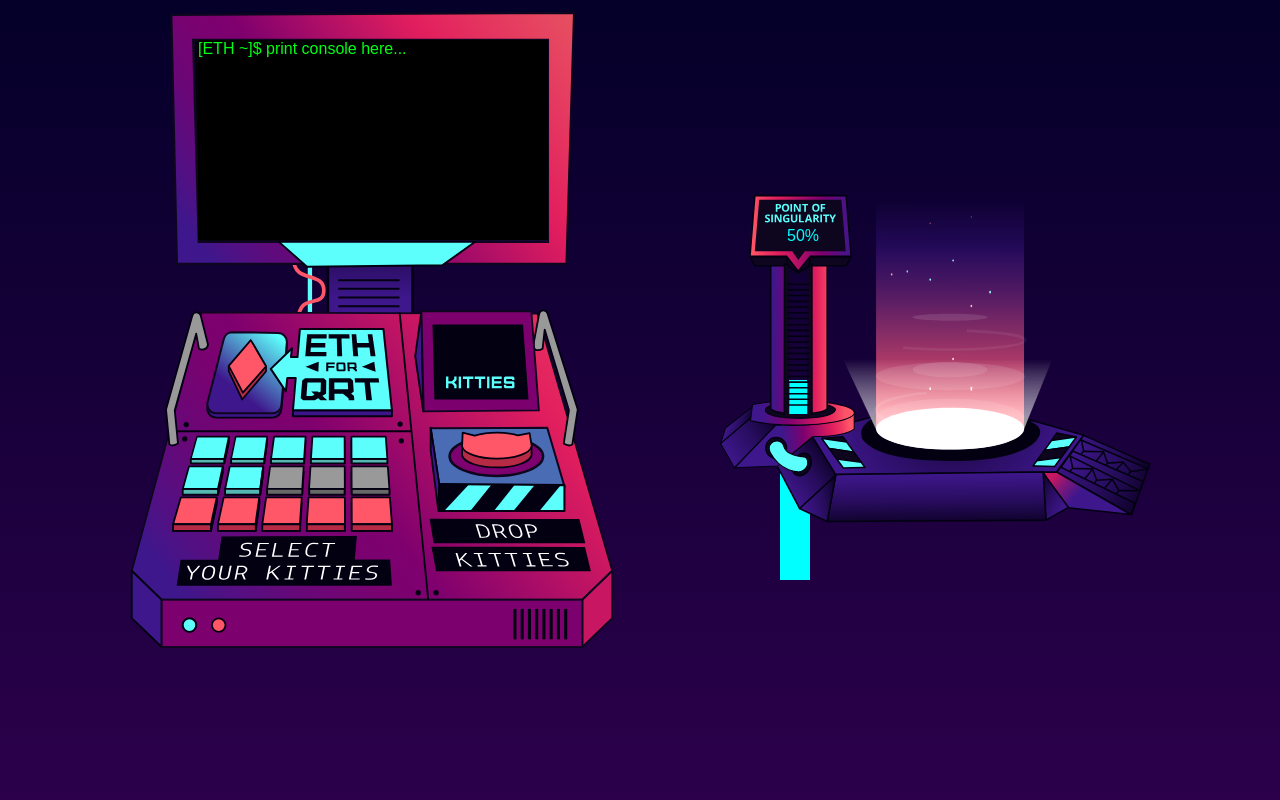
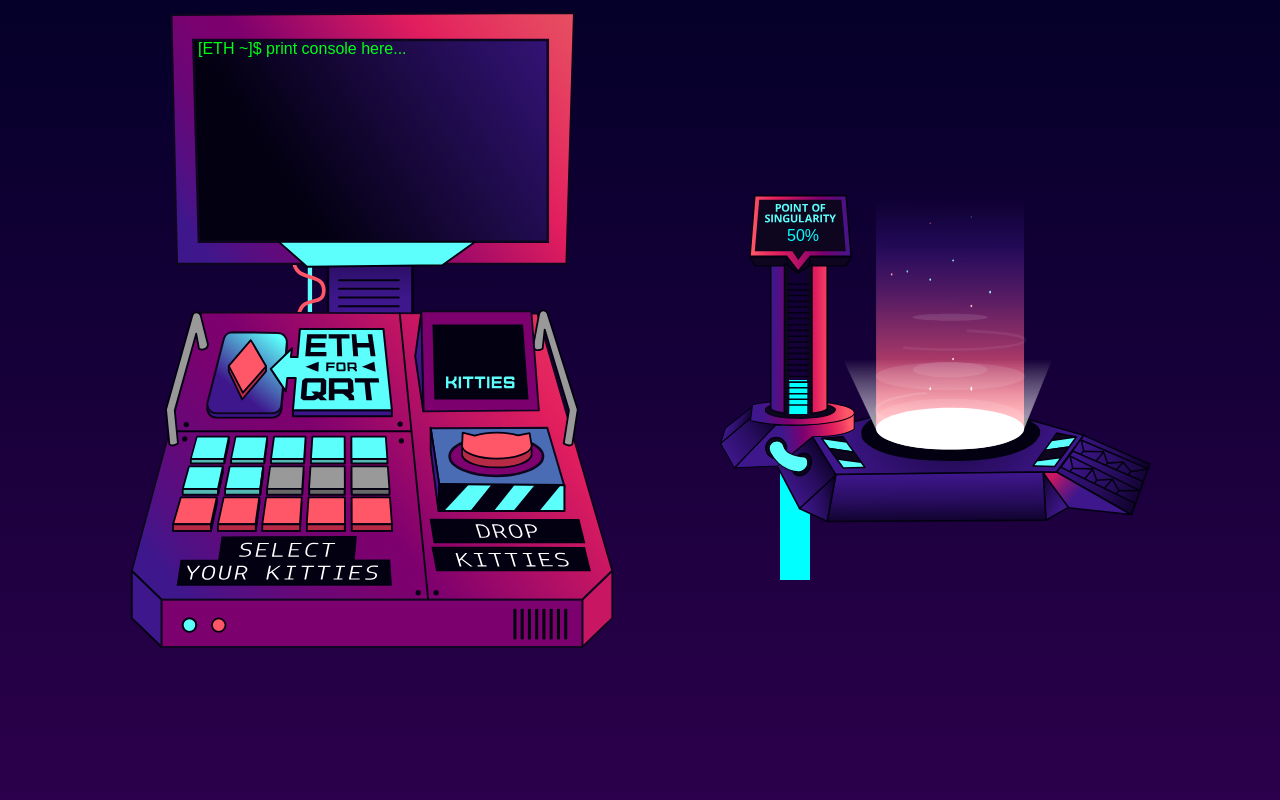
Before and after one commit to finalitylabs/eth-beta-access-site, a React (Create React App) app: page / in a window 1280 px wide. Shown: the top 800 px of the page. Built offline with nearby package versions, Linux system fonts and the light colour scheme.

Commit message:
prepping for overhaul

```diff
--- a/src/App.css
+++ b/src/App.css
@@ -3,31 +3,16 @@
 html, body {
 width: 100%;
 height: 230vh;
-background: linear-gradient(rgb(4, 0, 41) 0%, rgb(141, 0, 160) 150%);
+
 }
 
 svg {
   overflow: hidden;
 }
 
-body::-webkit-scrollbar-track{
-  -webkit-box-shadow: inset 0 0 6px rgba(0,0,0,0.3);
-  box-shadow: inset 0 0 6px rgba(0,0,0,0.3);
-	background-color: pink;
-}
-
-html::-webkit-scrollbar{
-  width: 10px;
-	background-color: #402488;
-}
-
-html::-webkit-scrollbar-thumb{
-  background-color: #E44B63;
-}
-
 .App {
   position: relative;
-
+  background: linear-gradient(rgb(4, 0, 41) 0%, rgb(141, 0, 160) 150%);
   height: 230vh;
   display: flex;
   flex-direction: column;
@@ -69,7 +54,7 @@ html::-webkit-scrollbar-thumb{
   z-index: 10;
 }
 
-.main {
+.portal-main {
   position: relative;
   width: 100vw;
   height: 100vh;
@@ -120,7 +105,7 @@ html::-webkit-scrollbar-thumb{
 
 .bulletin {
   position: relative;
-  background: linear-gradient(45deg red, blue);
+
   width: 800px;
   height: 500px;
   color: cyan;
@@ -243,7 +228,6 @@ html::-webkit-scrollbar-thumb{
   height: 200px;
   margin-top: 40px;
   margin-left: 78px;
-  background: black;
   color: rgb(0, 255, 21);
   text-align: left;
 }
--- a/src/App.js
+++ b/src/App.js
@@ -1,13 +1,11 @@
 import React, { Component } from 'react';
 
 import './App.css';
-import CatDrop from './components/animations/CatDrop';
-import EthDrop from './components/animations/EthDrop';
-import Portal from './components/animations/Portal';
+
 
 import Bulletin from './components/Bulletin';
-import CatPopup from './components/CatPopup';
-import Console from './components/svg/Console';
+
+import PortalContainer from './components/PortalContainer';
 
 class App extends Component {
 
@@ -15,23 +13,9 @@ class App extends Component {
 
     return (
       <div className="App">
-        <div className="main">
+        <div className="portal-main">
 
-            <div className="monitor">
-            <div className="screen">
-            [ETH ~]$ print console here...
-            </div>
-            <Console />
-            </div>
-            <div className="layer"/>
-            <div className="cat-popup-btn"/>
-            <div className="progress" />
-            <div className="percentage">50%</div>
-            <CatPopup />
-            <Portal />
-            <CatDrop />
-            <EthDrop />
-
+            <PortalContainer />
 
         </div>
         <div className="teaser">
--- /dev/null
+++ b/src/components/PortalContainer.js
@@ -0,0 +1,34 @@
+import React, { Component } from 'react';
+
+import Console from './svg/Console';
+import Portal from './animations/Portal';
+import CatDrop from './animations/CatDrop';
+import EthDrop from './animations/EthDrop';
+
+
+
+class PortalContainer extends Component {
+    render() {
+        return (
+            <div>
+
+                <div className="monitor">
+                <div className="screen">
+                [ETH ~]$ print console here...
+                </div>
+                <Console />
+                </div>
+                <div className="layer"/>
+                <div className="cat-popup-btn"/>
+                <div className="progress" />
+                <div className="percentage">50%</div>
+                <Portal />
+                <CatDrop />
+                <EthDrop />
+
+            </div>
+        );
+    }
+}
+
+export default PortalContainer;
```
